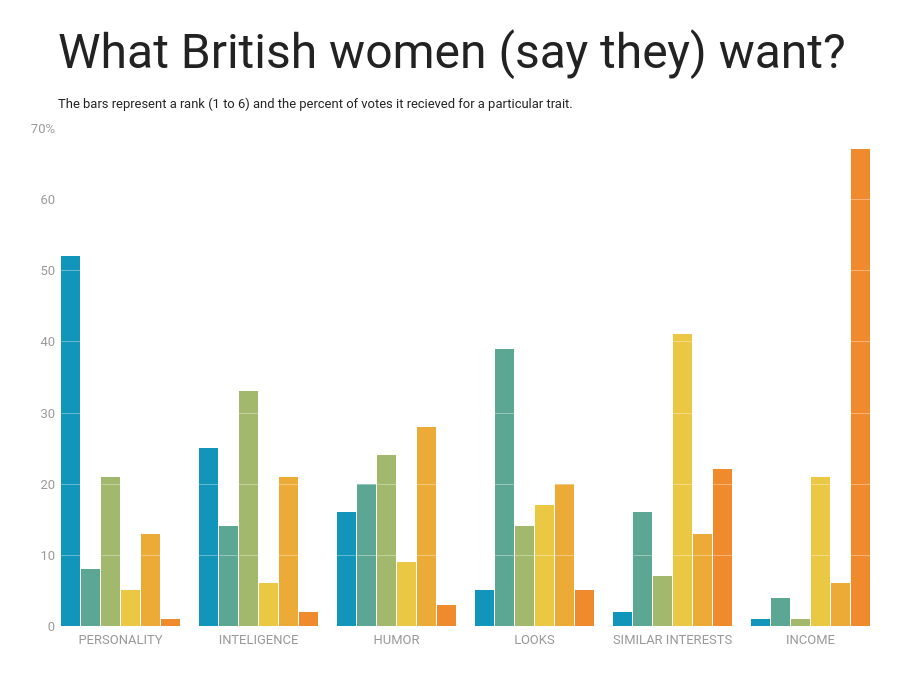
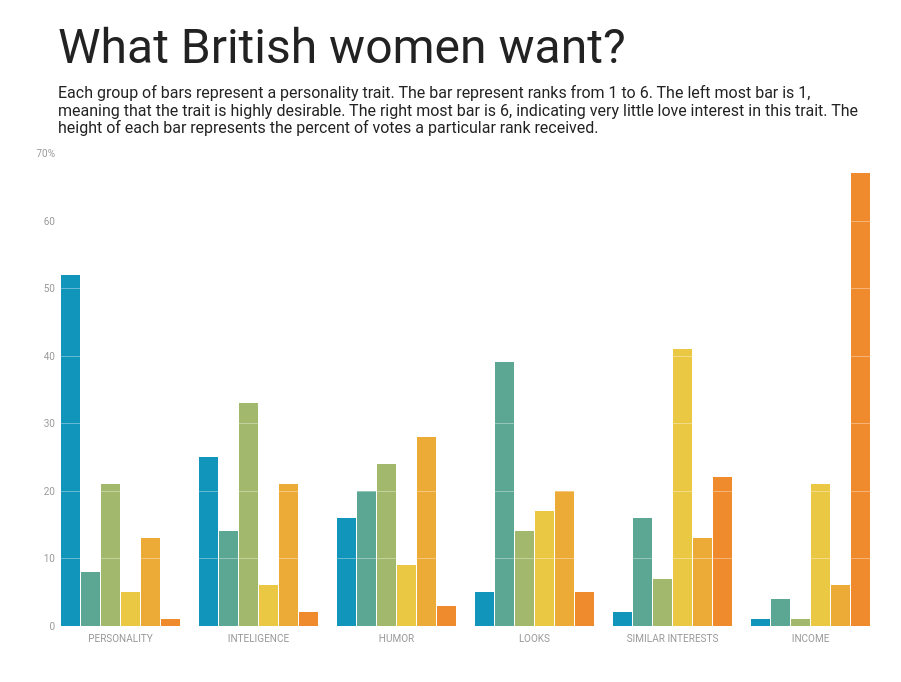
Before and after one commit to robcrock/grouped_bar_chart, a plain HTML site: page index.html in a window 1280 px wide. Shown: the whole page, without its empty margins (25-926 px from the left). Drawn offline with nearby package versions, Linux system fonts and the light colour scheme.

Commit message:
Text wrapping.

```diff
--- a/chart.js
+++ b/chart.js
@@ -15,7 +15,7 @@ class groupedBarChart {
     // Create the parent SVG
     this.width = 900;
     this.height = 648;
-    this.margin = { top: 120, right: 10, bottom: 30, left: 75 };
+    this.margin = { top: 145, right: 10, bottom: 30, left: 75 };
 
     // Give your title and axes some space
     this.innerHeight = this.height - (this.margin.top + this.margin.bottom);
@@ -92,14 +92,42 @@ class groupedBarChart {
     this.plot.append('text')
       .attr("class", "chart title")
       .attr('x', 0)
-      .attr('y', -60)
-      .text("What British women (say they) want?");
+      .attr('y', -90)
+      .text("What British women want?");
 
     this.plot.append('text')
       .attr("class", "chart subtitle")
       .attr('x', 0)
-      .attr('y', -20)
-      .text("The bars represent a rank (1 to 6) and the percent of votes it recieved for a particular trait.");
+      .attr('y', -55)
+      .attr("dy", 0)
+      .text("Each group of bars represent a personality trait. The bar represent ranks from 1 to 6. The left most bar is 1, meaning that the trait is highly desirable. The right most bar is 6, indicating very little love interest in this trait. The height of each bar represents the percent of votes a particular rank received.")
+        .call(wrap, this.innerWidth)
+
+    function wrap(text, width) {
+      text.each(function () {
+        var text = d3.select(this),
+          words = text.text().split(/\s+/).reverse(),
+          word,
+          line = [],
+          lineNumber = 0,
+          lineHeight = 1.1, // ems
+          y = text.attr("y"),
+          dy = parseFloat(text.attr("dy")),
+          tspan = text.text(null).append("tspan").attr("x", 0).attr("y", y).attr("dy", dy + "em");
+
+        console.log(text);
+        while (word = words.pop()) {
+          line.push(word);
+          tspan.text(line.join(" "));
+          if (tspan.node().getComputedTextLength() > width) {
+            line.pop();
+            tspan.text(line.join(" "));
+            line = [word];
+            tspan = text.append("tspan").attr("x", 0).attr("y", y).attr("dy", ++lineNumber * lineHeight + dy + "em").text(word);
+          }
+        }
+      });
+    }
 
   }
 
--- a/index.html
+++ b/index.html
@@ -6,7 +6,7 @@
   <script src="https://d3js.org/d3-dsv.v1.min.js"></script>
   <script src="https://d3js.org/d3-fetch.v1.min.js"></script>
   <link rel="stylesheet" href="style.css">
-  <title>A Simple Blah Chart</title>
+  <title>A Simple Grouped Bar Chart</title>
 </head>
 <body>
   <script src="app.js"></script>
--- a/style.css
+++ b/style.css
@@ -1,7 +1,7 @@
 text {
   fill: #999;
   font-family: roboto;
-  font-size: small;
+  font-size: regular;
 }
 .title {
     font-size: 48px;
```
